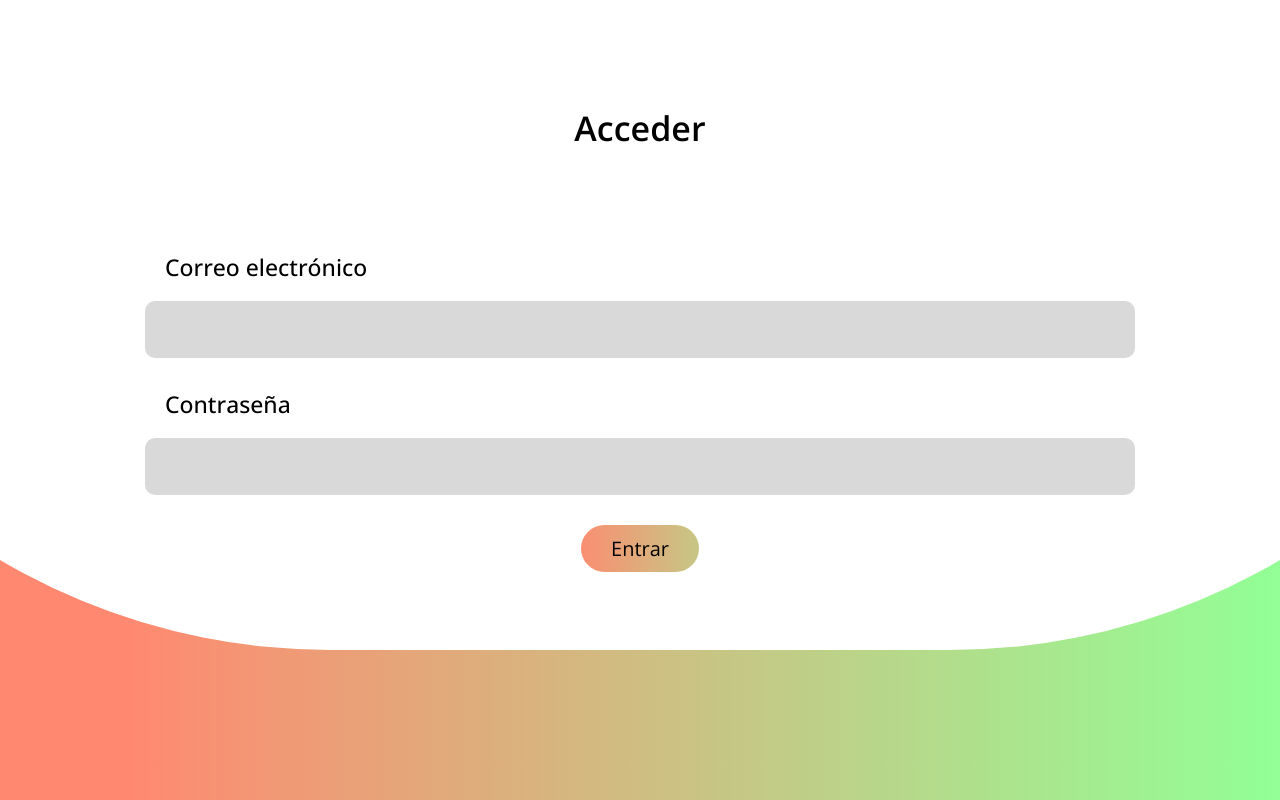
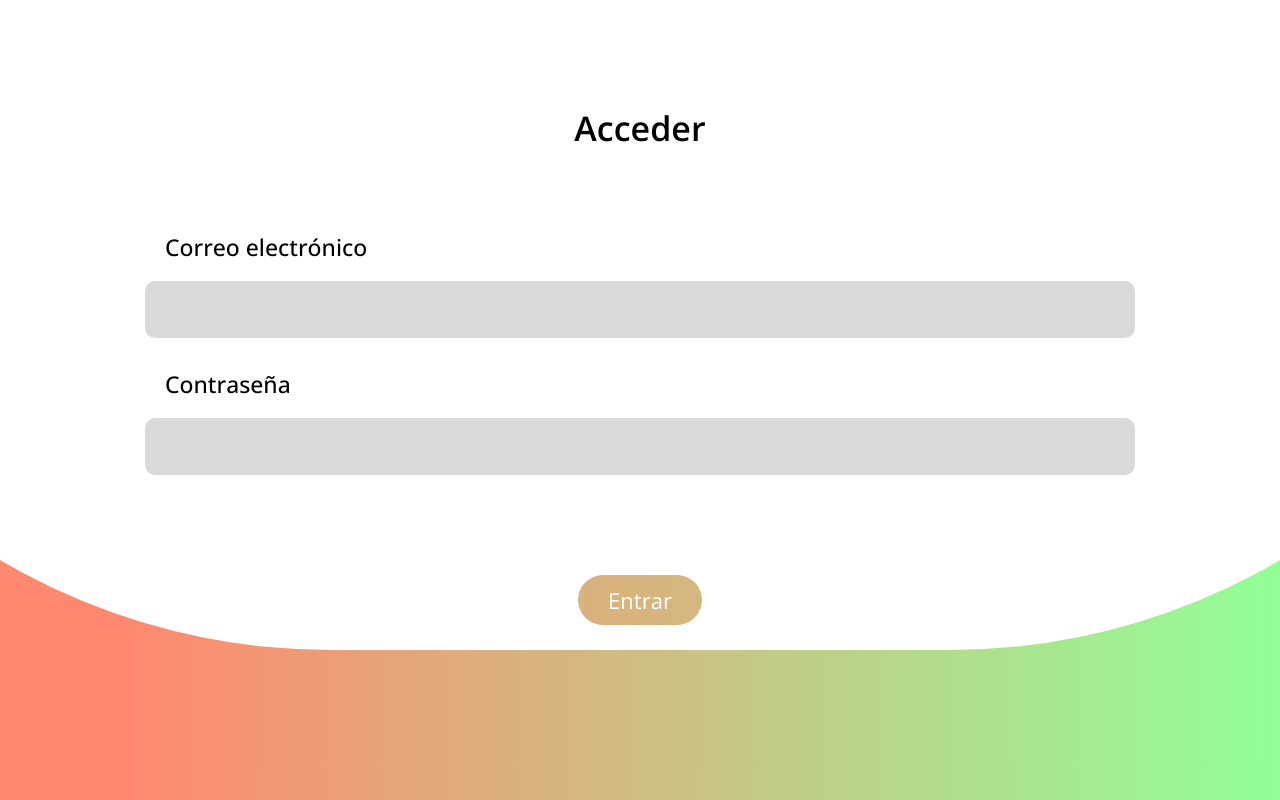
Before and after one commit to AdoneyAngel/meDebes, a React (Create React App) app: page /access/login in a window 1280 px wide. Built offline with nearby package versions, Linux system fonts and the light colour scheme.

Commit message:
arreglando diseño login

```diff
--- a/src/styles/access.css
+++ b/src/styles/access.css
@@ -27,7 +27,7 @@
     width: 100%;
     display: block;
     margin-top: 105px;
-    margin-bottom: 100px;
+    margin-bottom: 80px;
     font-weight: 600;
 }
 
@@ -59,6 +59,9 @@
     padding: 10px 30px;
     border: none;
     border-radius: 100px;
-    background: linear-gradient(90deg, var(--primary-red) -5%, var(--primary-green));
-    background-size: 200%;
+    background: linear-gradient(90deg, var(--primary-red) -50%, var(--primary-green));
+    background-size: 100dvw;
+    margin-top: 70px;
+    font-size: 22px;
+    color: white;
 }
```
